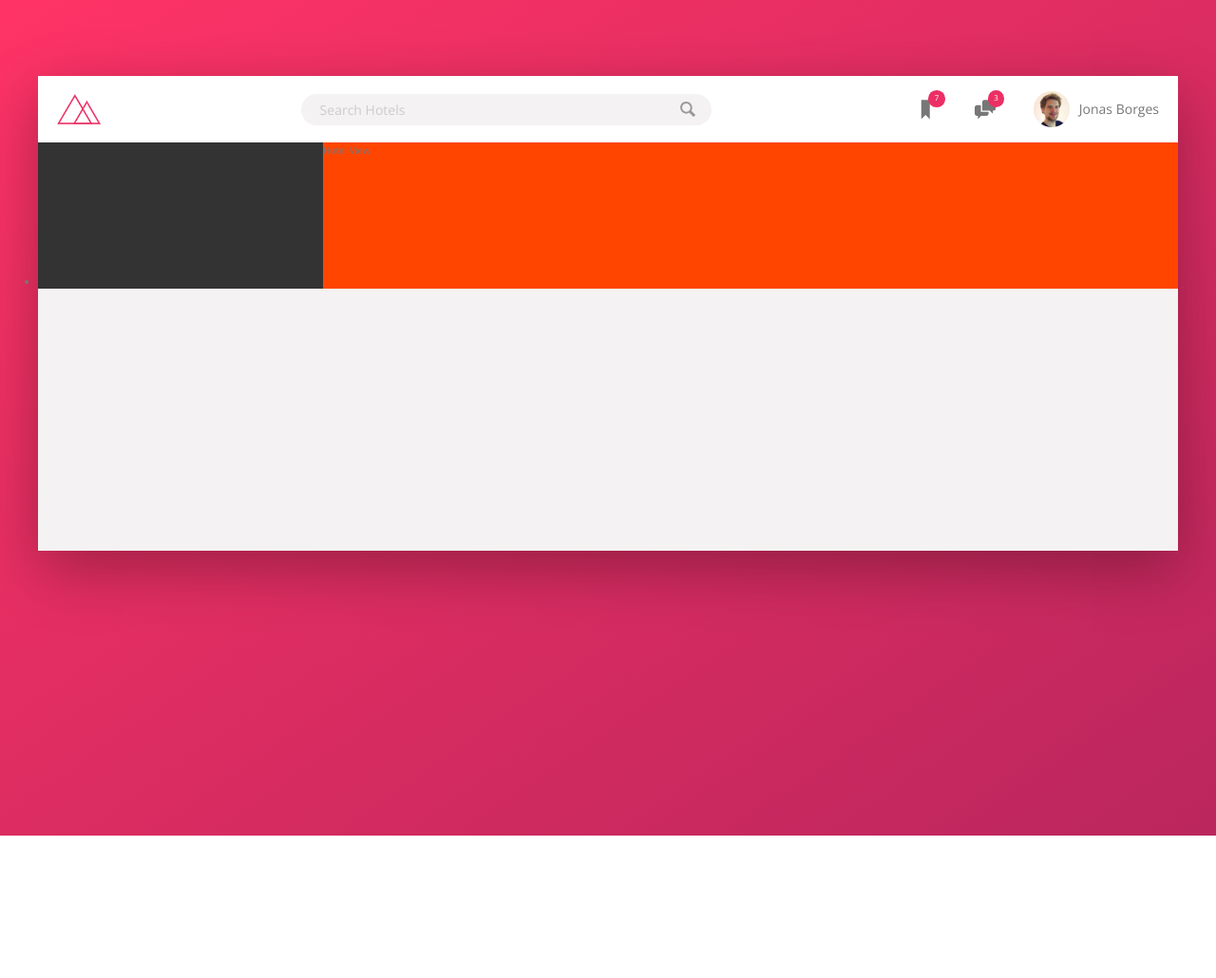
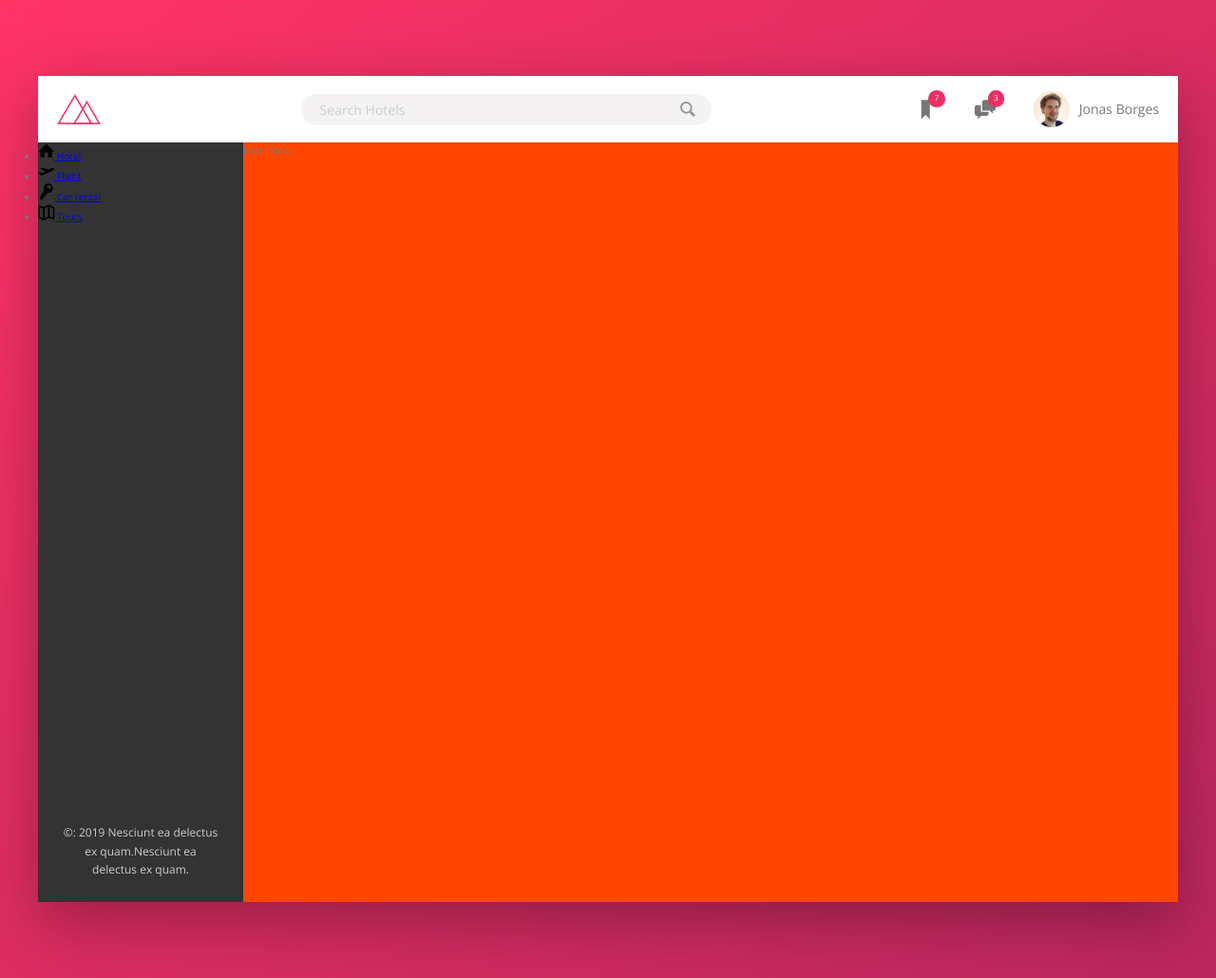
Before and after one commit to JonasSilvaDeveloper/SiteTwo, a website: page index.html in a window 1280 px wide. Shown: the whole page at 95% size. Before the commit the page ends 880 px from the top, so only its background shows below. Drawn offline with nearby package versions, Linux system fonts and the light colour scheme.

Commit message:
Commit Teste

```diff
--- a/index.html
+++ b/index.html
@@ -52,11 +52,43 @@
                        <li class="side-nav__item">
                            <a href="#" class="side-nav__link">
                                <svg class="side-nav__icon">
-                                   <use xlink:href="img/sprite.svg"></use>
+                                   <use xlink:href="img/sprite.svg#icon-home"></use>
                                </svg>
+                               <span>Hotel</span>
                            </a>
                        </li>
+
+                       <li class="side-nav__item">
+                        <a href="#" class="side-nav__link">
+                            <svg class="side-nav__icon">
+                                <use xlink:href="img/sprite.svg#icon-aircraft-take-off"></use>                               "></use>
+                            </svg>
+                            <span>Flight</span>
+                        </a>
+                    </li>
+
+                    <li class="side-nav__item">
+                        <a href="#" class="side-nav__link">
+                            <svg class="side-nav__icon">
+                                <use xlink:href="img/sprite.svg#icon-key"></use>
+                            </svg>
+                            <span>Car rental</span>
+                        </a>
+                    </li>
+
+                    <li class="side-nav__item">
+                        <a href="#" class="side-nav__link">
+                            <svg class="side-nav__icon">
+                                <use xlink:href="img/sprite.svg#icon-map"></use>
+                            </svg>
+                            <span>Tours</span>
+                        </a>
+                    </li>
                    </ul>
+
+                   <div class="copyright">
+                      &copy: 2019 Nesciunt ea delectus ex quam.Nesciunt ea delectus ex quam.
+                   </div>
                 </nav>
 
                 <main class="hotel-view">
--- a/sass/_componentes.scss
+++ b/sass/_componentes.scss
@@ -126,3 +126,30 @@
     }
 
 }
+
+
+////////////////////////////////////////
+// Side Navigation
+.side-nav{
+    &__item{
+
+    }
+
+    &__link{
+
+    }
+
+    &__icon{
+        width: 1.75rem;
+        height: 1.75rem;
+    }
+}
+
+////////////////////////////////////////
+// Copyright
+.copyright{
+    font-size: 1.2rem;
+    color: var(--color-grey-light-4);
+    text-align: center;
+    padding: 2.5rem;
+}
--- a/sass/_layout.scss
+++ b/sass/_layout.scss
@@ -27,10 +27,17 @@
     background-color: var(--color-grey-dark-1);
 
     flex: 0 0 18%; //grow, shrink , width
+
+    display: flex;
+    flex-direction: column;
+    justify-content: space-between;
 }
 
 .hotel-view{
     background-color:orangered;
 
+    //Teste
+    height: 80rem;
+
     flex: 1;
 }
```
Also changed, not shown: css/style.css.
